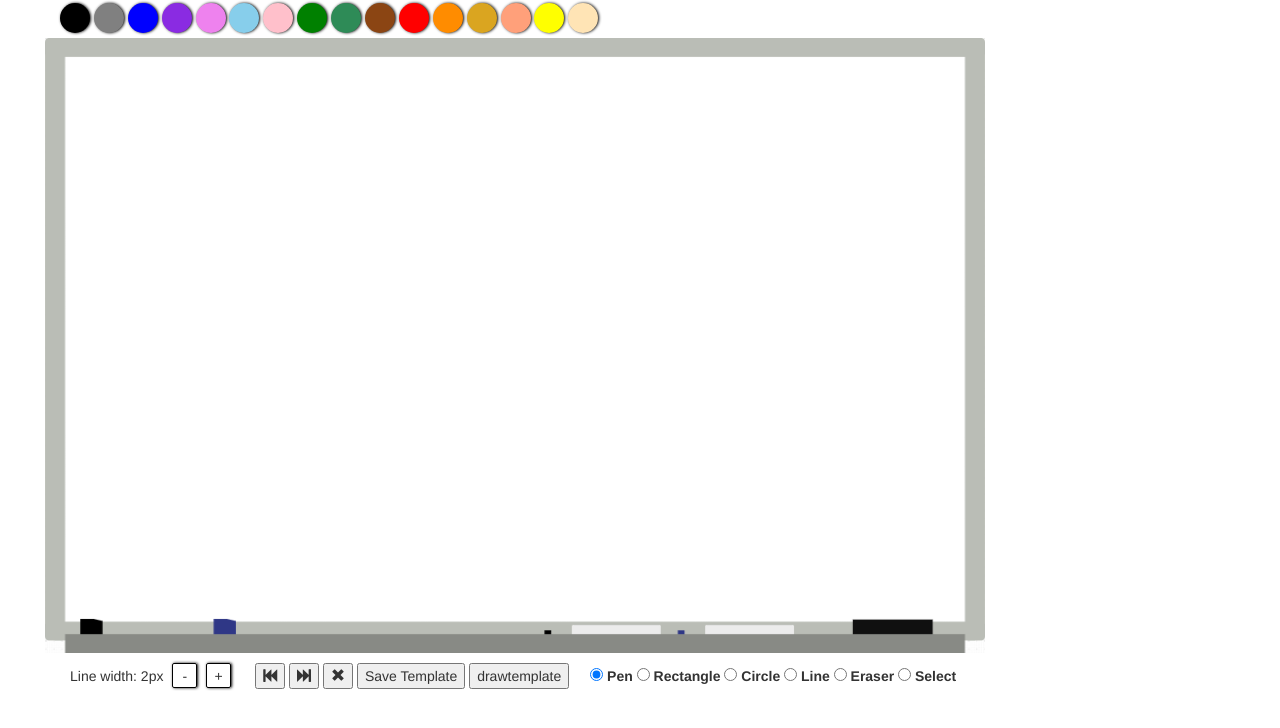
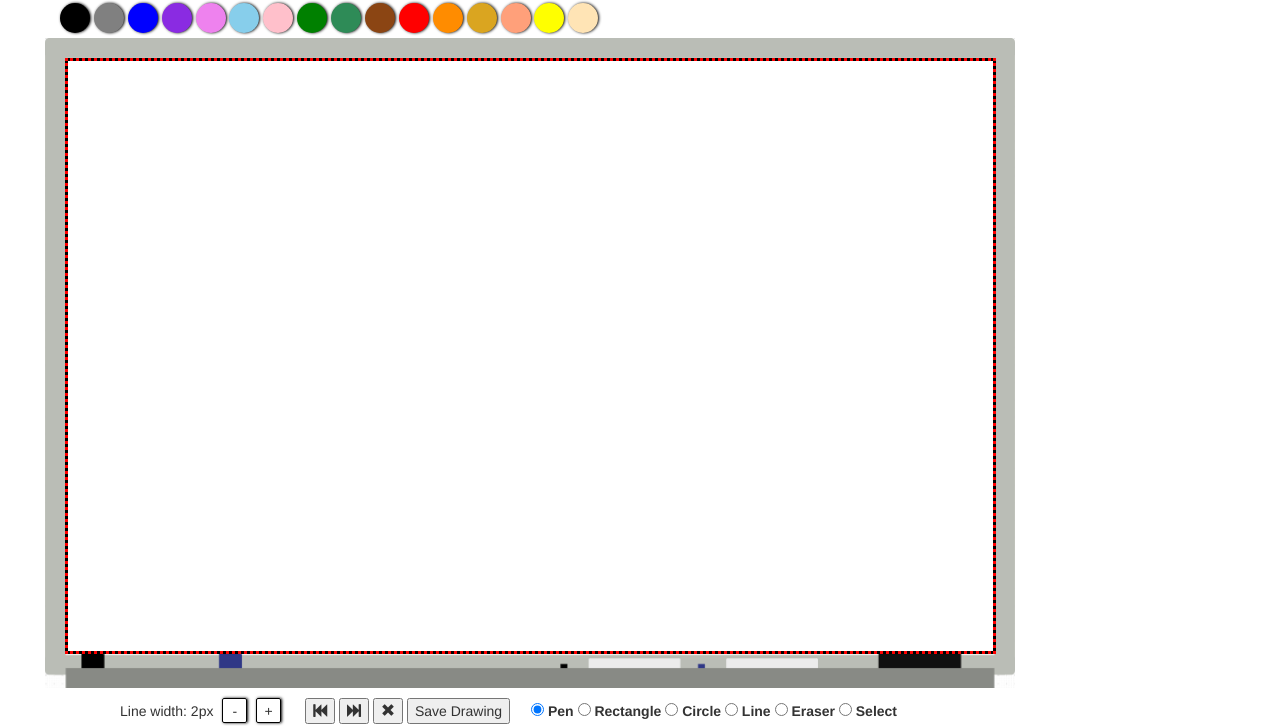
Before and after one commit to moderndaymoron/Canvas, a plain HTML site: page index.html in a window 1280 px wide. Shown: the part 72-800 px from the top of the page. Drawn offline with nearby package versions, Linux system fonts and the light colour scheme.

Commit message:
canvas placement

```diff
--- a/css/style.css
+++ b/css/style.css
@@ -14,8 +14,7 @@
 
 body {
 	margin: auto;
-    overflow-x: scroll;
-    overflow-y: scroll;
+
 }
 
 #content {
@@ -47,9 +46,10 @@ body {
 
 #myCanvas {
 	position:absolute;
-	left: 4px;
-	right: 525px;
+	left: 20px;
+	top: 20px;
     overflow: hidden;
+    border: solid black;
 }
 
 #canvases {
@@ -60,10 +60,12 @@ body {
 
 #tmpCanvas {
 	position: absolute;
-	left: 4px; right: 0px;
-	bottom: 0px; top: 0px;
+	left: 20px; right: 0px;
+	bottom: 0px; top: 20px;
 	cursor: crosshair;
+	border: dotted red;
 }
+
 
 /* Textarea */
 
@@ -78,7 +80,7 @@ body {
 #rad {
     margin: 5px;
 	margin-top: 10px;
-	margin-left: 25px;
+	margin-left: 75px;
     display: inline;
     float: left;
 }
--- a/index.html
+++ b/index.html
@@ -36,7 +36,7 @@
             </div>
             <input type="textarea" name="text" id="textArea" />
             <div id="canvases">
-                <img id="whiteboard" src="img/whiteboard.png" alt="dafuq" width="940" height="615"/>
+                <img id="whiteboard" src="img/whiteboard.png" alt="dafuq" width="970" height="650"/>
             	<canvas id="myCanvas" width="925" height="590">
             	</canvas>
             </div>
@@ -53,8 +53,7 @@
                     <span class="glyphicon glyphicon-fast-forward" aria-hidden="true"></span></button>
                 <button type="button" name="delbutton" id="delbutton">
                     <span class="glyphicon glyphicon-remove" aria-hidden="true"></span></button>
-                <button type="button" name="templatebutton" id="templatebutton">Save Template</button>
-                <button type="button" name="drawtemplate" id="drawtemplate">drawtemplate</button>
+                <button type="button" name="templatebutton" id="templatebutton">Save Drawing</button>
             </div>
 
         <div id="selectshapes">
```
